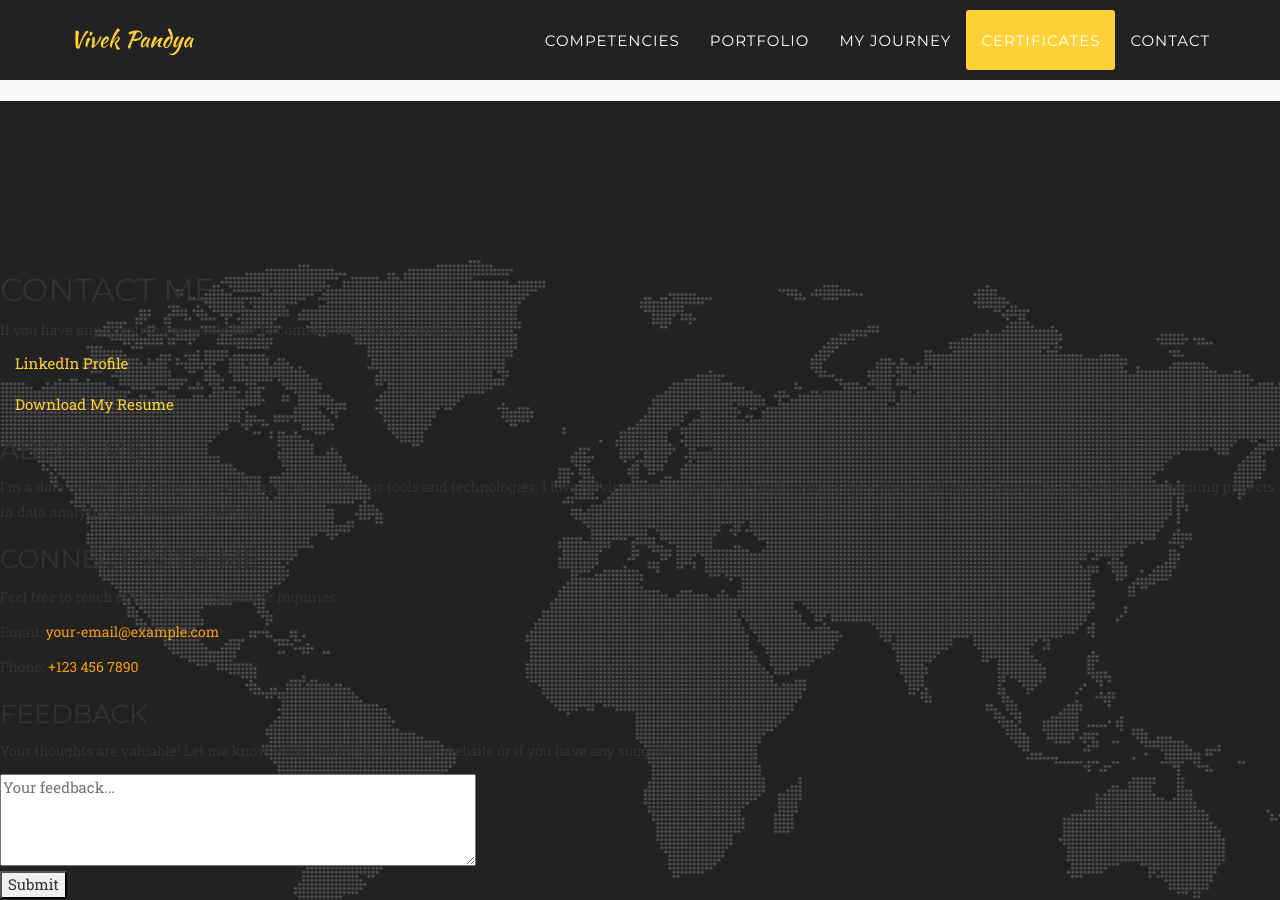
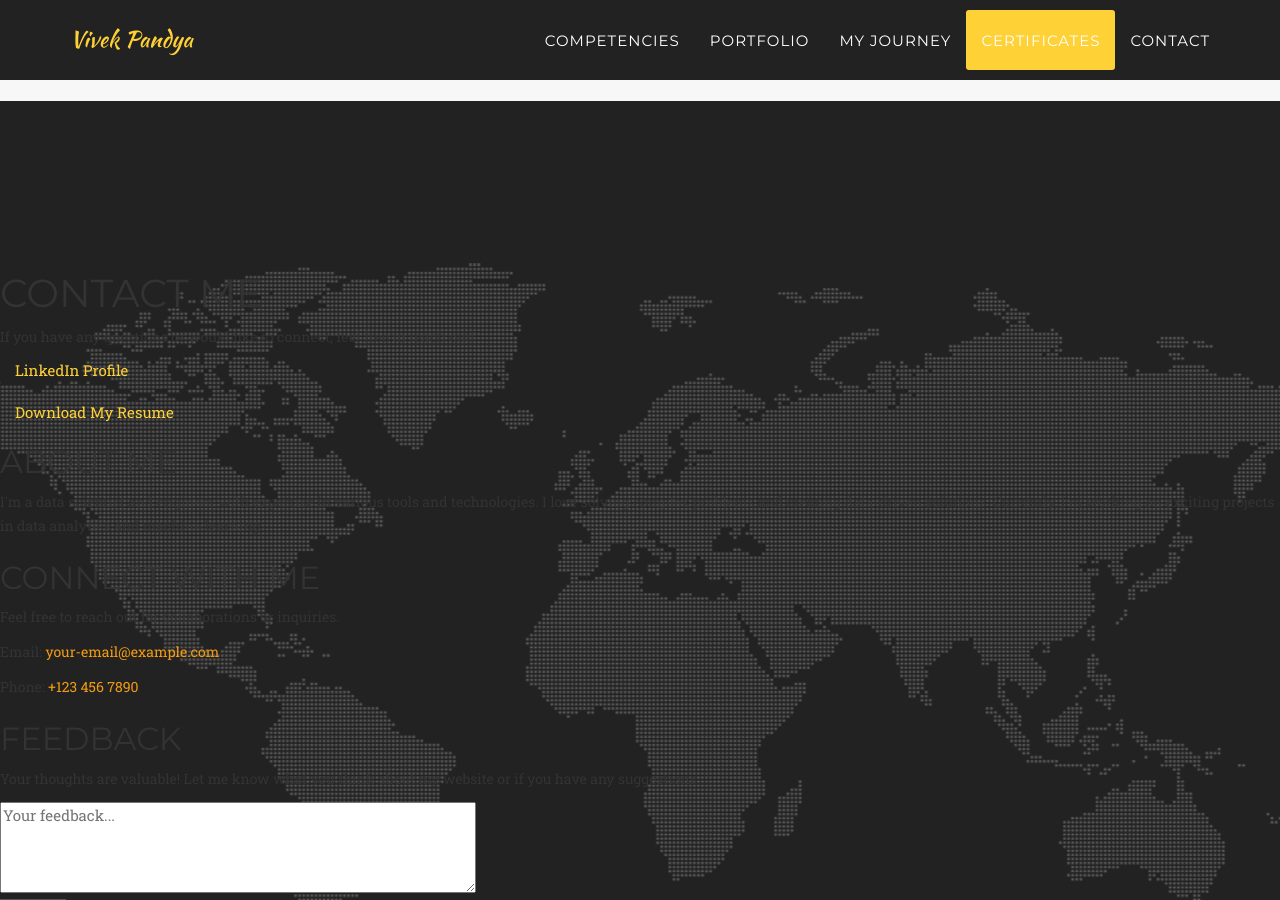
Before and after one commit to vivekp1705/vivekpandya, a Jekyll site: the page built from index.html, in a window 1280 px wide and 900 px high, scrolled down 5474 px. Built offline with Jekyll 4.4.1, drawn with Linux system fonts in a browser that asks for light colours; some web fonts are replaced.

Commit message:
Update contact.html

```diff
--- a/_includes/contact.html
+++ b/_includes/contact.html
@@ -1,5 +1,5 @@
 <section class="contact-section" id="contact">
-    <h2>Contact Me</h2>
+    <h1>Contact Me</h1>
     <p>If you have any questions or would like to connect, feel free to reach out!</p>
 
     <div style="margin-bottom: 20px;">
@@ -14,30 +14,24 @@
         </a>
     </div>
 
-    <div style="margin-bottom: 20px;">
-        <h3>About Me</h3>
+    <h2>About Me</h2>
     <p>
         I'm a data scientist and engineer with expertise in various tools and technologies.
         I love solving complex problems and creating data-driven solutions.
         Currently, I'm working on exciting projects in data analytics and machine learning.
     </p>
-    </div>
 
-    <div style="margin-bottom: 20px;">
-        <h3>Connect with Me</h3>
+    <h2>Connect with Me</h2>
     <p>Feel free to reach out for collaborations or inquiries.</p>
     <p>Email: <a href="mailto:your-email@example.com" style="color: #f39c12;">your-email@example.com</a></p>
     <p>Phone: <a href="tel:+1234567890" style="color: #f39c12;">+123 456 7890</a></p>
-    </div>
 
-    <div style="margin-bottom: 20px;">
-        <h3>Feedback</h3>
+    <h2>Feedback</h2>
     <p>Your thoughts are valuable! Let me know what you think about my website or if you have any suggestions.</p>
-        <form action="path/to/your/feedback-handler" method="post">
+    <form action="path/to/your/feedback-handler" method="post" style="display: inline-block;">
         <textarea name="feedback" rows="4" cols="50" placeholder="Your feedback..." required></textarea><br>
         <input type="submit" value="Submit" class="button">
     </form>
-    </div>
 
     <div>
         <p>Copyright &copy; Vivek Pandya 2024</p>
```
Lines whose indentation alone changed are shown as unchanged.
